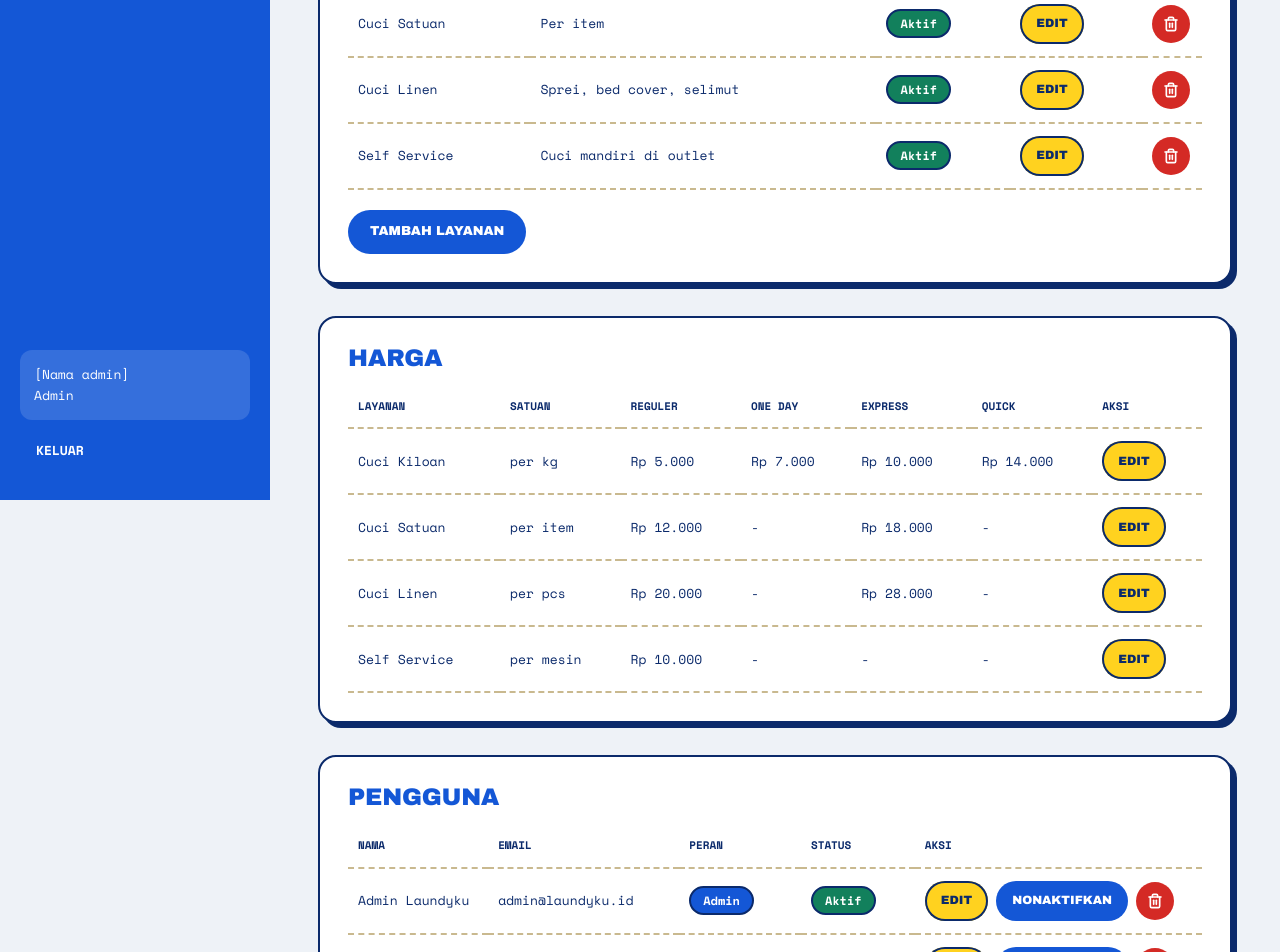
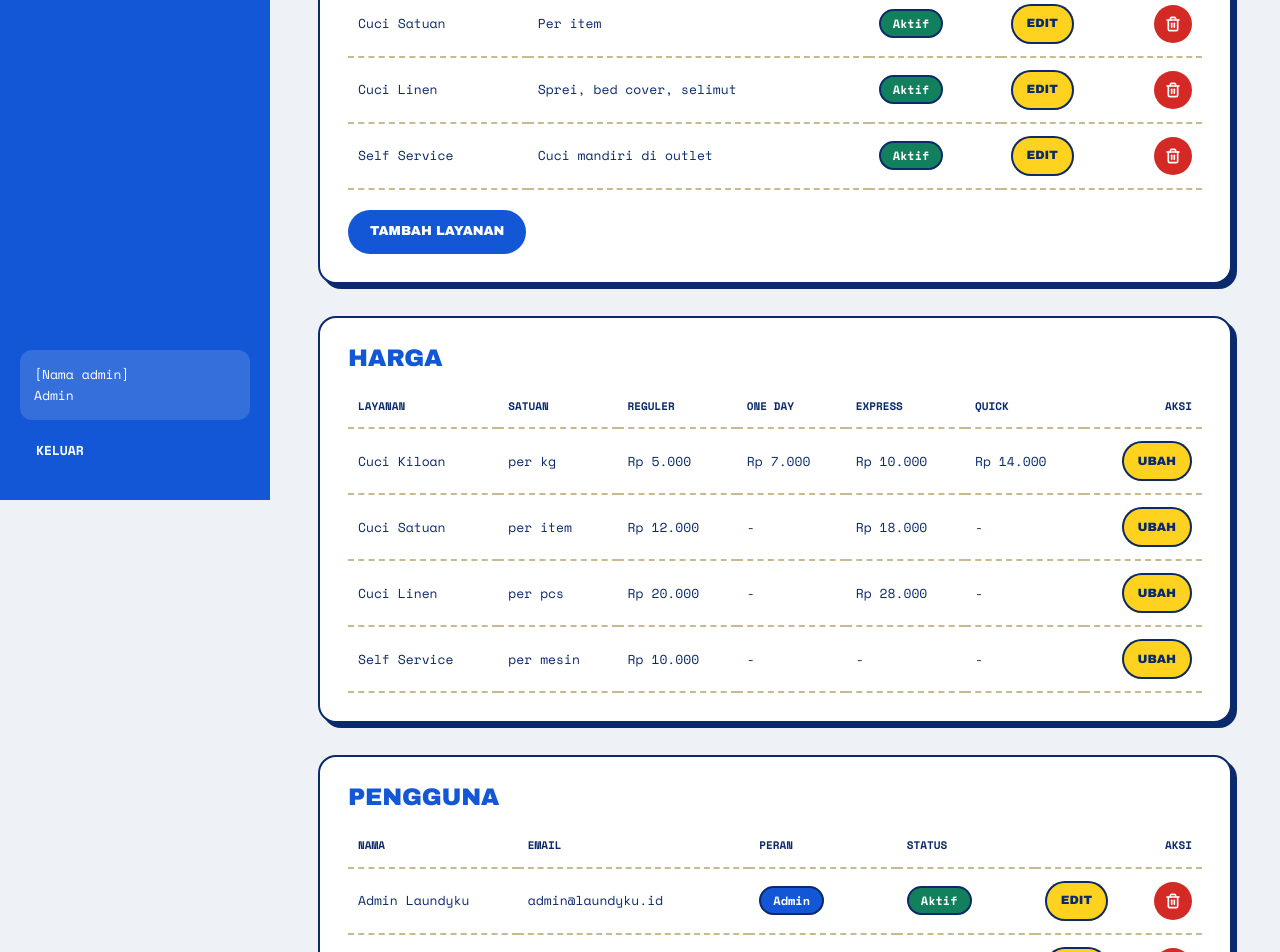
Before and after one commit to dimsssgt/washes, a Next.js app: page /admin in a window 1280 px wide. Shown: the part 300-1252 px from the top of the page. Built offline with nearby package versions, Linux system fonts and the light colour scheme.

Commit message:
update admin

```diff
--- a/app/admin/admin.css
+++ b/app/admin/admin.css
@@ -298,3 +298,6 @@
   .admin .ad-main { padding: 24px 20px; }
   .admin .ad-pop { padding: 22px; }
 }
+
+.admin .ad-baris-aksi .ad-aksi-hapus { margin-left: auto; }
+.admin th:last-child, .admin td:last-child { text-align: right; }
--- a/app/globals.css
+++ b/app/globals.css
@@ -29,7 +29,7 @@
 @layer base {
   html {
     scroll-behavior: smooth;
-    background-color: var(--color-sun);
+    background-color: var(--color-paper);
   }
   body {
     margin: 0;
--- a/components/admin/KelolaClient.tsx
+++ b/components/admin/KelolaClient.tsx
@@ -3,8 +3,8 @@
 import { useState } from "react";
 import Modal, { Konfirmasi } from "./Modal";
 import { FormHarga, FormLayanan, FormPengguna } from "./FormAdmin";
+import { formatRupiah } from "@/lib/admin/rekap";
 import { TrashIcon } from "./Icons";
-import { formatRupiah } from "@/lib/admin/rekap";
 import type { Harga, Layanan, Pengguna } from "@/lib/admin/types";
 
 type Popup =
@@ -49,11 +49,9 @@ export default function KelolaClient({ layananAwal, hargaAwal, penggunaAwal }: K
     reguler: number,
     oneDay: number | null,
     express: number | null,
-    quick: number | null
+    quick: number | null,
   ) {
-    setHarga((hs) =>
-      hs.map((h) => (h.id === id ? { ...h, reguler, oneDay, express, quick } : h))
-    );
+    setHarga((hs) => hs.map((h) => (h.id === id ? { ...h, reguler, oneDay, express, quick } : h)));
     tutup();
   }
 
@@ -61,11 +59,6 @@ export default function KelolaClient({ layananAwal, hargaAwal, penggunaAwal }: K
     setPengguna((ps) =>
       id ? ps.map((p) => (p.id === id ? { ...p, ...data } : p)) : [...ps, { id: idBaru("U"), ...data }],
     );
-    tutup();
-  }
-
-  function ubahAktifPengguna(id: string, aktif: boolean) {
-    setPengguna((ps) => ps.map((p) => (p.id === id ? { ...p, aktif } : p)));
     tutup();
   }
 
@@ -92,7 +85,6 @@ export default function KelolaClient({ layananAwal, hargaAwal, penggunaAwal }: K
                 <th>Deskripsi</th>
                 <th>Status</th>
                 <th>Aksi</th>
-                <th aria-label="Hapus" style={{ width: 60 }} />
               </tr>
             </thead>
             <tbody>
@@ -104,20 +96,20 @@ export default function KelolaClient({ layananAwal, hargaAwal, penggunaAwal }: K
                     <span className={`ad-chip ${l.aktif ? "g" : "r"}`}>{l.aktif ? "Aktif" : "Nonaktif"}</span>
                   </td>
                   <td>
+                    <div className="ad-baris-aksi">
                       <button className="ad-btn y s" onClick={() => setPopup({ jenis: "layanan", data: l })}>
                         Edit
                       </button>
-                  </td>
-                  <td style={{ width: 60 }}>
                       <button
                         type="button"
-                      className="ad-btn r icon"
+                        className="ad-btn r icon ad-aksi-hapus"
                         onClick={() => setPopup({ jenis: "hapusLayanan", data: l })}
                         title="Hapus layanan"
-                      aria-label="Hapus layanan"
+                        aria-label={`Hapus layanan ${l.nama}`}
                       >
                         <TrashIcon />
                       </button>
+                    </div>
                   </td>
                 </tr>
               ))}
@@ -152,12 +144,12 @@ export default function KelolaClient({ layananAwal, hargaAwal, penggunaAwal }: K
                   <td>{h.layanan}</td>
                   <td>{h.satuan}</td>
                   <td>{formatRupiah(h.reguler)}</td>
-                  <td>{h.oneDay === null || h.oneDay === undefined ? "-" : formatRupiah(h.oneDay)}</td>
+                  <td>{h.oneDay === null ? "-" : formatRupiah(h.oneDay)}</td>
                   <td>{h.express === null ? "-" : formatRupiah(h.express)}</td>
-                  <td>{h.quick === null || h.quick === undefined ? "-" : formatRupiah(h.quick)}</td>
+                  <td>{h.quick === null ? "-" : formatRupiah(h.quick)}</td>
                   <td>
                     <button className="ad-btn y s" onClick={() => setPopup({ jenis: "harga", data: h })}>
-                      Edit
+                      Ubah
                     </button>
                   </td>
                 </tr>
@@ -198,21 +190,12 @@ export default function KelolaClient({ layananAwal, hargaAwal, penggunaAwal }: K
                       <button className="ad-btn y s" onClick={() => setPopup({ jenis: "pengguna", data: p })}>
                         Edit
                       </button>
-                      {p.aktif ? (
-                        <button className="ad-btn s" onClick={() => setPopup({ jenis: "nonaktifkan", data: p })}>
-                          Nonaktifkan
-                        </button>
-                      ) : (
-                        <button className="ad-btn s" onClick={() => ubahAktifPengguna(p.id, true)}>
-                          Aktifkan
-                        </button>
-                      )}
                       <button
                         type="button"
-                        className="ad-btn r icon"
+                        className="ad-btn r icon ad-aksi-hapus"
                         onClick={() => setPopup({ jenis: "hapusPengguna", data: p })}
                         title="Hapus pengguna"
-                        aria-label="Hapus pengguna"
+                        aria-label={`Hapus pengguna ${p.nama}`}
                       >
                         <TrashIcon />
                       </button>
@@ -266,16 +249,6 @@ export default function KelolaClient({ layananAwal, hargaAwal, penggunaAwal }: K
         </Modal>
       )}
 
-      {popup?.jenis === "nonaktifkan" && (
-        <Konfirmasi
-          judul="Nonaktifkan pengguna?"
-          pesan={`${popup.data.nama} tidak bisa masuk sampai diaktifkan kembali.`}
-          label="Nonaktifkan"
-          onYa={() => ubahAktifPengguna(popup.data.id, false)}
-          onBatal={tutup}
-        />
-      )}
-
       {popup?.jenis === "hapusPengguna" && (
         <Konfirmasi
           judul="Hapus pengguna?"
```
Lines whose indentation alone changed are shown as unchanged.
